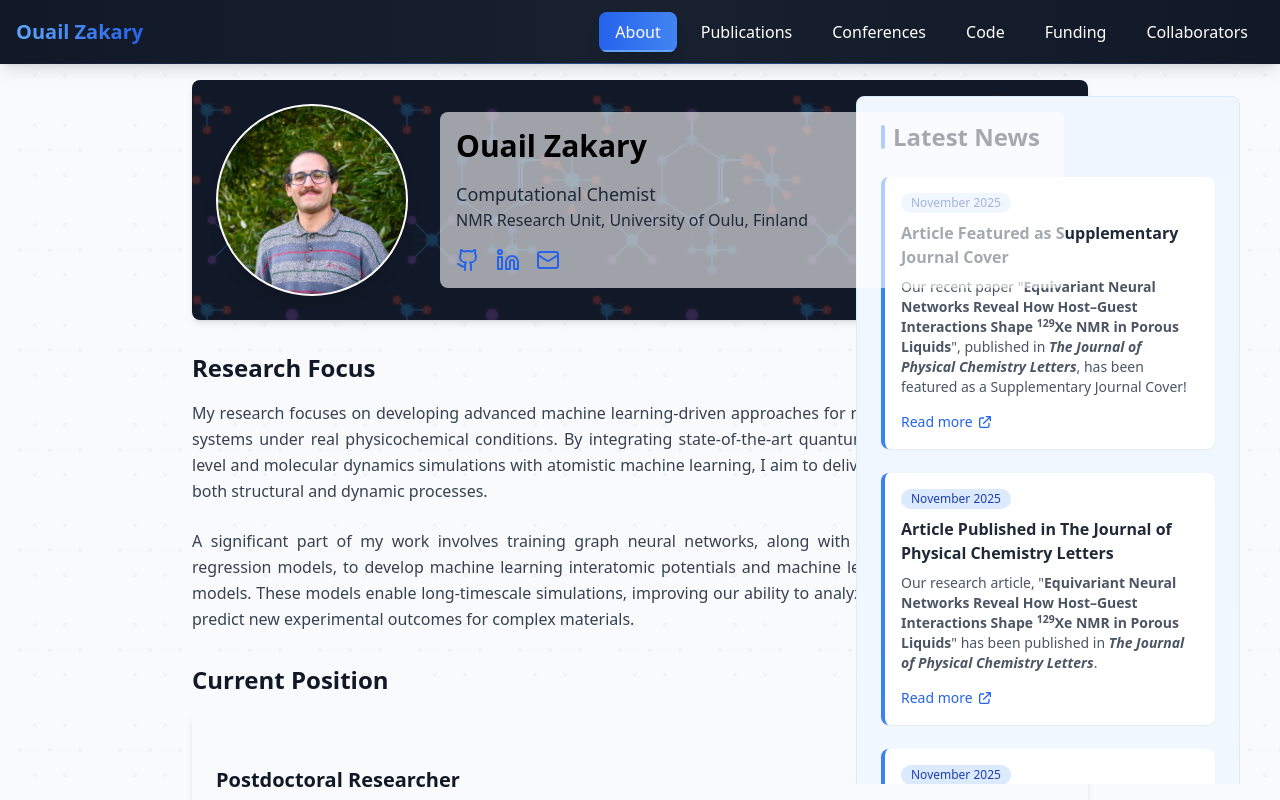
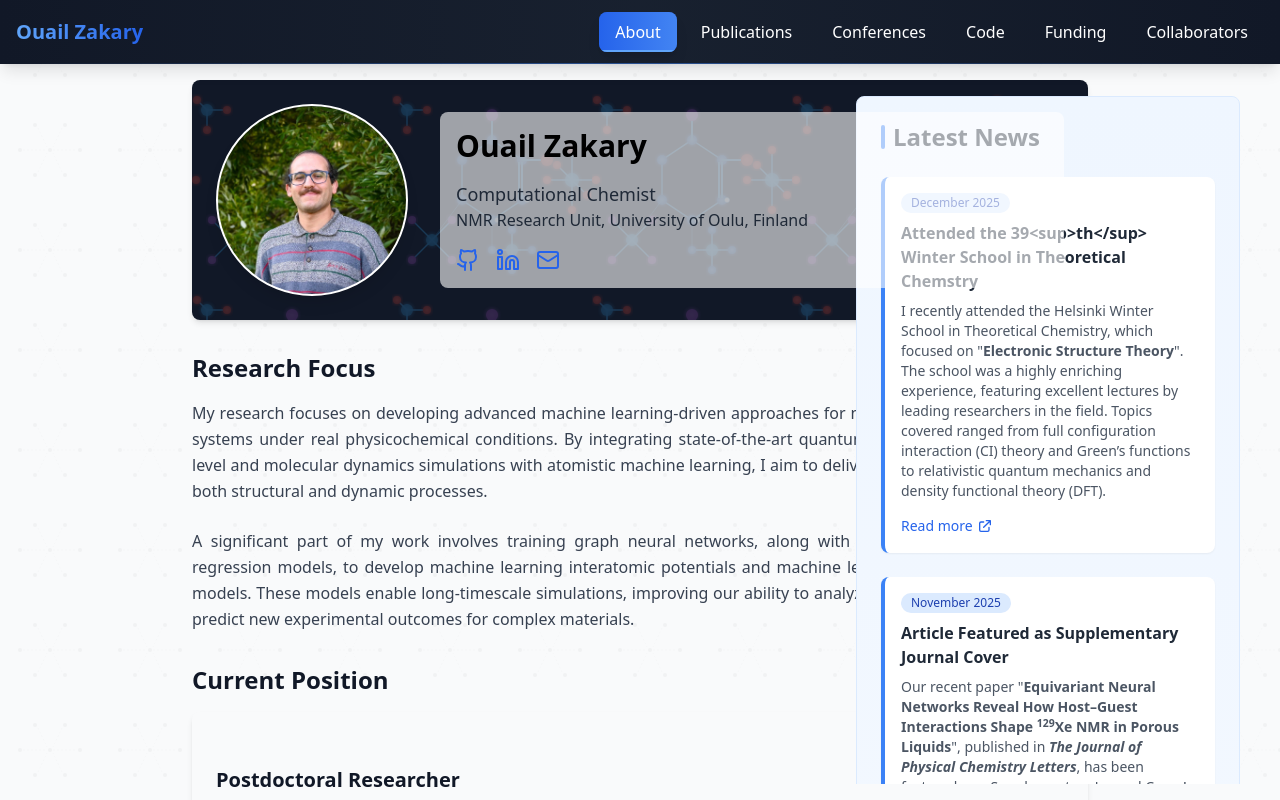
Before and after one commit to ozakary/ozakary.github.io, a React (Vite) app: page / in a window 1280 px wide. Shown: the top 800 px of the page. Built offline with nearby package versions, Linux system fonts and the light colour scheme.

Commit message:
Added news and code

```diff
--- a/src/pages/About.jsx
+++ b/src/pages/About.jsx
@@ -119,6 +119,12 @@ import MolecularPattern from '../components/MolecularPattern';
     ];
 
     const news = [
+      {
+        date: "December 2025",
+        title: "Attended the 39<sup>th</sup> Winter School in Theoretical Chemstry",
+        content: "I recently attended the Helsinki Winter School in Theoretical Chemistry, which focused on \"<b>Electronic Structure Theory</b>\". The school was a highly enriching experience, featuring excellent lectures by leading researchers in the field. Topics covered ranged from full configuration interaction (CI) theory and Green’s functions to relativistic quantum mechanics and density functional theory (DFT).",
+        link: "http://www.chem.helsinki.fi/ws2025.html"
+      },
       {
         date: "November 2025",
         title: "Article Featured as Supplementary Journal Cover",
--- a/src/pages/Code.jsx
+++ b/src/pages/Code.jsx
@@ -6,8 +6,15 @@ import ProjectCard from '../components/ProjectCard';
   const Code = () => {
     const projects = [
       {
+        titleHtml: "data-C60_ML",
+        descriptionHtml: "This is the supporting code for the manuscript “Machine Learning-Accelerated Path Integral Molecular Dynamics and <sup>13</sup>C NMR Simulations Unlock New Insights Into Quantum Effects in C<sub>60</sub> Fullerene“.",
+        technologies: ["Shell", "Python"],
+        github: "https://github.com/ozakary/data-C60_ML",
+        type: "Research Code & Data Analysis"
+      },
+      {
         titleHtml: "data-Xe_at_CC3_at_TBA",
-        descriptionHtml: "This is the supporting code for the manuscript “Equivariant Neural Networks Reveal How Host–Guest Interactions Shape 129Xe NMR in Porous Liquids”.",
+        descriptionHtml: "This is the supporting code for the manuscript “Equivariant Neural Networks Reveal How Host–Guest Interactions Shape <sup>129</sup>Xe NMR in Porous Liquids”.",
         technologies: ["Shell", "Python"],
         github: "https://github.com/ozakary/data-Xe_at_CC3_at_TBA",
         type: "Research Code & Data Analysis"
@@ -49,7 +56,7 @@ import ProjectCard from '../components/ProjectCard';
       },
       {
         titleHtml: "data-RbM2O5F",
-        descriptionHtml: "This is the Supporting Dataset for the manuscript “Revealed Preferential Short-Range Anion Ordering in Disordered RbM2O5F (M = Nb, Ta) Pyrochlore-Type Oxyfluorides”.",
+        descriptionHtml: "This is the Supporting Dataset for the manuscript “Revealed Preferential Short-Range Anion Ordering in Disordered RbM<sub>2</sub>O<sub>5</sub>F (M = Nb, Ta) Pyrochlore-Type Oxyfluorides”.",
         technologies: ["Python", "Shell", "F*", "VASP", "Supercell", "ASE"],
         github: "https://github.com/ozakary/data-RbM2O5F",
         type: "Research Code & Data Analysis"
--- a/src/pages/Conferences.jsx
+++ b/src/pages/Conferences.jsx
@@ -207,6 +207,18 @@ import InfoPanel from '../components/InfoPanel';
       },
       {
         type: CONFERENCE_TYPES.WORKSHOP,
+        titleHtml: "Electronic Structure Theory",
+        authors: [
+          { name: "Ouail Zakary", isPI: true },
+        ],
+        conferenceNameHtml: "Winter School in Theoretical Chemistry 2025",
+        location: "Helsinki, Finland",
+        date: "15-18/12/2025",
+        abstractHtml: "XXX.",
+        doi: "http://www.chem.helsinki.fi/ws2025.html"
+      },
+      {
+        type: CONFERENCE_TYPES.WORKSHOP,
         titleHtml: "Machine Learning of First Principles Observables",
         authors: [
           { name: "Ouail Zakary", isPI: true },
```
